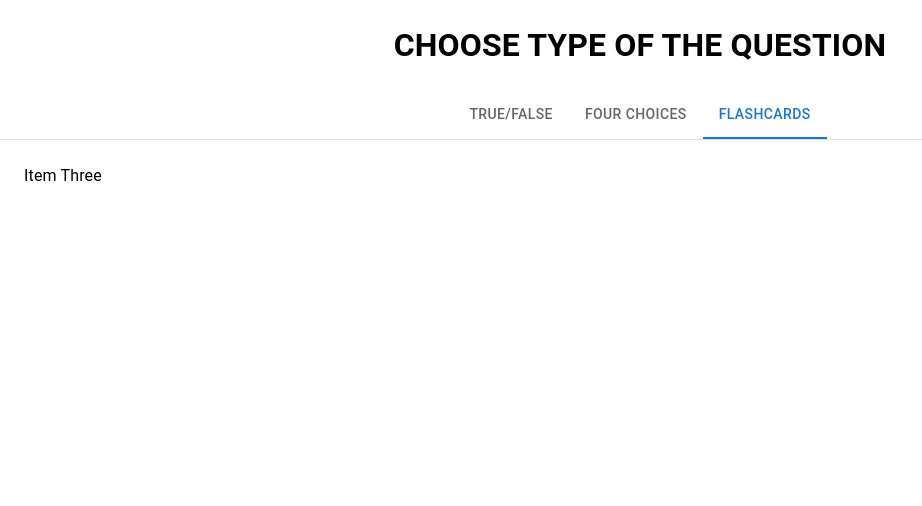
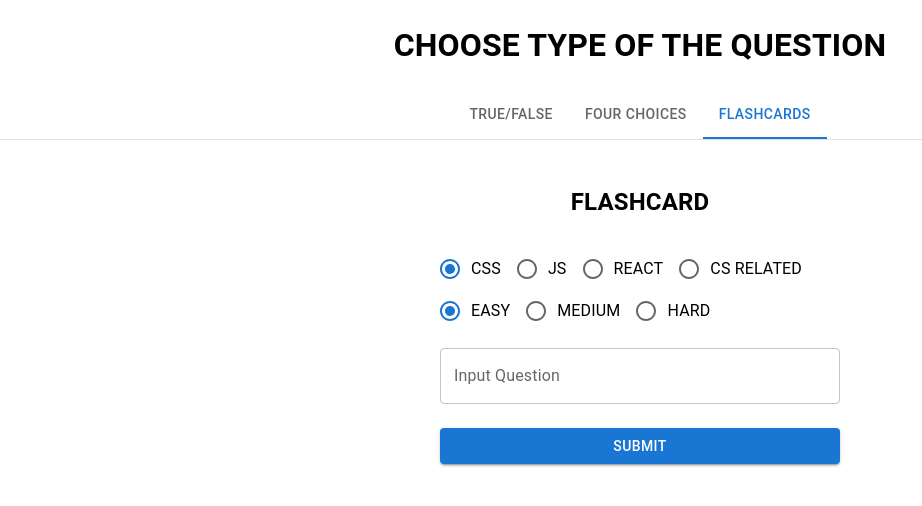
Before and after one commit to orshah/question-forms, a React (Create React App) app: page / in a window 1280 px wide. Both pictures are taken after a click on the tab "FLASHCARDS". Shown: the top 506 px of the page, without its empty margins (0-922 px from the left). Built offline with nearby package versions, Linux system fonts and the light colour scheme.

Commit message:
DONE WITH FLASHCARD

```diff
--- /dev/null
+++ b/src/components/flashCard_2/FlashCard.jsx
@@ -0,0 +1,132 @@
+import React, { useState } from "react";
+import FormControl from "@mui/material/FormControl";
+import { useTheme } from "@mui/material/styles";
+import TextField from "@mui/material/TextField";
+import RadioGroup from "@mui/material/RadioGroup";
+import FormControlLabel from "@mui/material/FormControlLabel";
+import Radio from "@mui/material/Radio";
+import Box from "@mui/material/Box";
+import Button from "@mui/material/Button";
+
+function FlashCard() {
+  const theme = useTheme();
+  const [text, setText] = useState("");
+  const [typeValue, setTypeValue] = useState("css");
+  const [levelValue, setLevelValue] = useState("easy");
+  const [booleanValue, setBooleanValue] = useState("true");
+
+  const handleChangeType = (event) => {
+    setTypeValue(event.target.value);
+  };
+  const handleChangeLevel = (event) => {
+    setLevelValue(event.target.value);
+  };
+  const handleChangeBoolean = (event) => {
+    setBooleanValue(event.target.value);
+  };
+
+  const handleChangeInput = (e) => {
+    setText(e.target.value);
+  };
+
+  const handleSubmit = (e) => {
+    e.preventDefault();
+    const formData = new FormData(e.currentTarget);
+    const data = Object.fromEntries(formData.entries());
+    console.log(data);
+  };
+
+  return (
+    <div className="trueFalse__container">
+      <h2 className="trueFalse__header">FLASHCARD</h2>
+      <div>
+        <FormControl
+          sx={{ m: 1, width: 400 }}
+          component="form"
+          onSubmit={handleSubmit}
+        >
+          <Box sx={{ width: "100%", bgcolor: "background.paper" }}>
+            <FormControl component="fieldset">
+              <RadioGroup
+                className="trueFalse__typeTab"
+                value={typeValue}
+                onChange={handleChangeType}
+                row
+              >
+                <FormControlLabel value="css" control={<Radio />} label="CSS" />
+                <FormControlLabel value="js" control={<Radio />} label="JS" />
+                <FormControlLabel
+                  value="react"
+                  control={<Radio />}
+                  label="REACT"
+                />
+                <FormControlLabel
+                  value="cs"
+                  control={<Radio />}
+                  label="CS RELATED"
+                />
+              </RadioGroup>
+            </FormControl>
+            <FormControl component="fieldset">
+              <RadioGroup
+                className="trueFalse__levelTab"
+                value={levelValue}
+                onChange={handleChangeLevel}
+                row
+              >
+                <FormControlLabel
+                  value="easy"
+                  control={<Radio />}
+                  label="EASY"
+                />
+                <FormControlLabel
+                  value="medium"
+                  control={<Radio />}
+                  label="MEDIUM"
+                />
+                <FormControlLabel
+                  value="hard"
+                  control={<Radio />}
+                  label="HARD"
+                />
+              </RadioGroup>
+            </FormControl>
+          </Box>
+          <TextField
+            sx={{ marginTop: "1rem" }}
+            id="outlined-basic"
+            label="Input Question"
+            variant="outlined"
+            onChange={handleChangeInput}
+            value={text}
+            name="question"
+          />
+          <FormControl component="fieldset">
+            {/* <RadioGroup
+              className="trueFalse__booleanTab"
+              value={booleanValue}
+              onChange={handleChangeBoolean}
+              row
+            >
+              <FormControlLabel value="true" control={<Radio />} label="TRUE" />
+              <FormControlLabel
+                value="false"
+                control={<Radio />}
+                label="FALSE"
+              />
+            </RadioGroup> */}
+          </FormControl>
+          <Button
+            type="submit"
+            fullWidth
+            variant="contained"
+            sx={{ mt: 3, mb: 2 }}
+          >
+            Submit
+          </Button>
+        </FormControl>
+      </div>
+    </div>
+  );
+}
+export default FlashCard;
--- a/src/components/questionsMain/QuestionsMain.jsx
+++ b/src/components/questionsMain/QuestionsMain.jsx
@@ -6,6 +6,8 @@ import TabContext from "@mui/lab/TabContext";
 import TabList from "@mui/lab/TabList";
 import TabPanel from "@mui/lab/TabPanel";
 import TrueFalse from "../trueFalse/TrueFalse";
+
+import FlashCard from "../flashCard_2/FlashCard";
 
 function QuestionsMain() {
   const [value, setValue] = React.useState("1");
@@ -34,7 +36,9 @@ function QuestionsMain() {
             <TrueFalse />
           </TabPanel>
           <TabPanel value="2">Item Two</TabPanel>
-          <TabPanel value="3">Item Three</TabPanel>
+          <TabPanel value="3">
+            <FlashCard />
+          </TabPanel>
         </TabContext>
       </Box>
     </div>
```
Also changed, not shown: src/components/flashCards/FlashCards.jsx (added, +33 -0 lines), src/components/flashCards/flashCards.style.css (added, +22 -0 lines).
